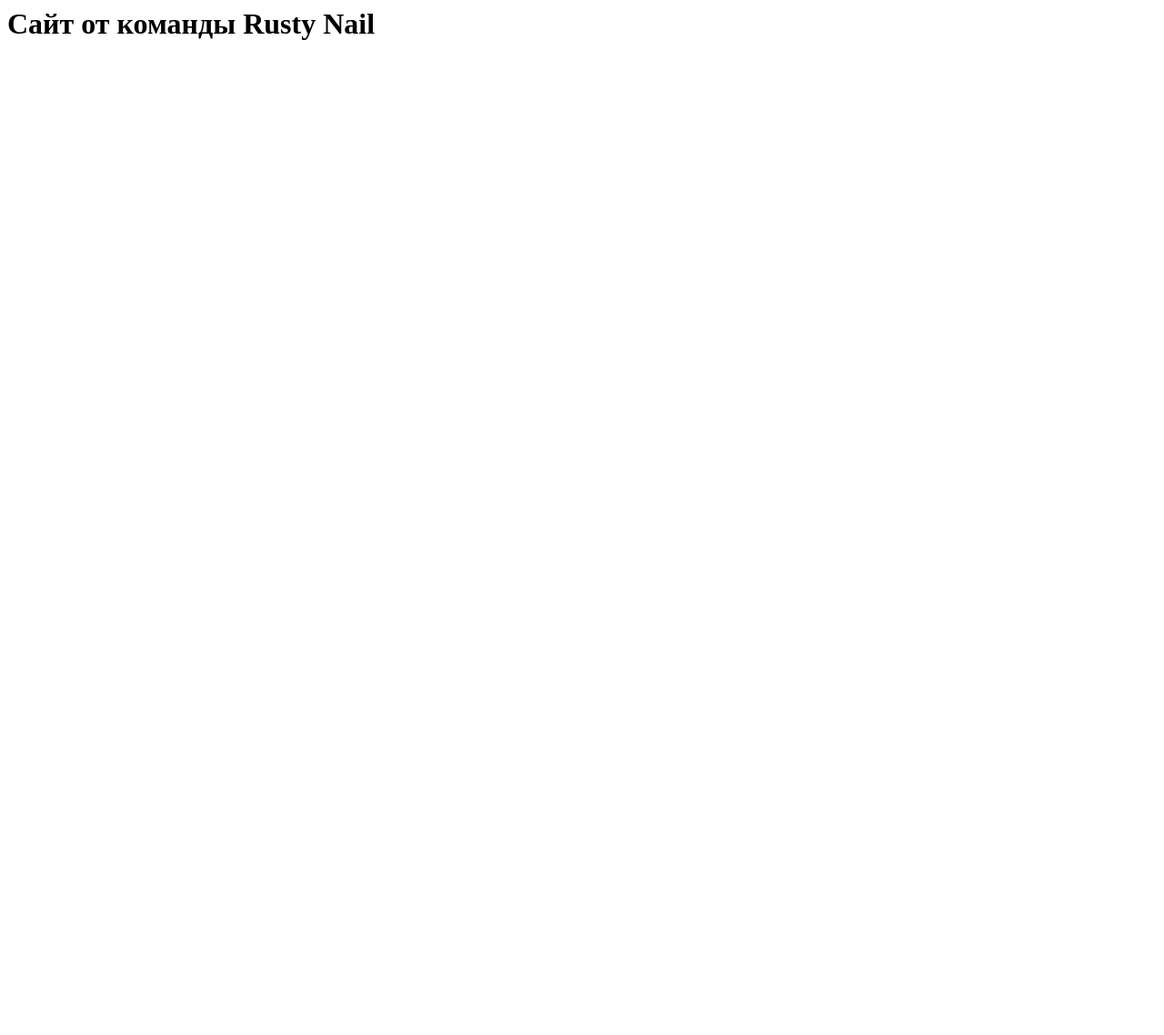
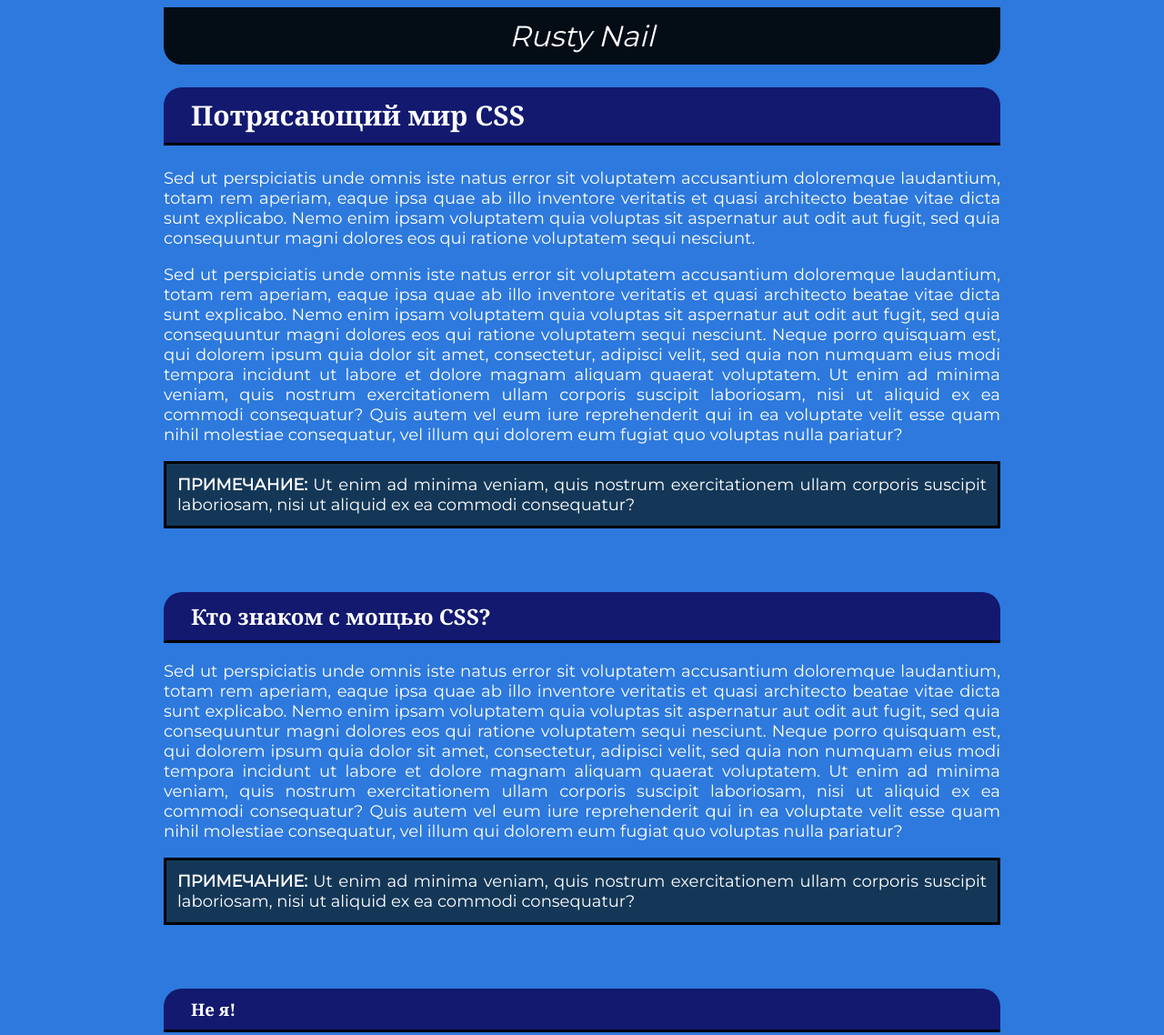
Before and after one commit to MrKobrand/MrKobrand.github.io, a plain HTML site: page index.html in a window 1280 px wide. Shown: the top 1138 px of the page at 91% size. Before the commit the page ends 800 px from the top, so only its background shows below. Drawn offline with Linux system fonts and the light colour scheme.

Commit message:
Update index.html

```diff
--- a/index.html
+++ b/index.html
@@ -1,10 +1,107 @@
-<!DOCKTYPE html>
+<!DOCTYPE html>
 <html lang="ru">
-<head>
-<meta charset="utf-8">
-<title>Rusty Nail</title>
-</head>
-<body>
-<h1>Сайт от команды Rusty Nail</h1>
-</body>
+  <head>
+    <meta charset="UTF-8" />
+    <title>Rusty Nail</title>
+    <link
+      href="https://fonts.googleapis.com/css2?family=Montserrat&display=swap"
+      rel="stylesheet"
+    />
+    <link rel="stylesheet" href="css/style.css" />
+  </head>
+  <body>
+    <article>
+      <div id="logo">
+        Rusty Nail
+      </div>
+      <h1>Потрясающий мир CSS</h1>
+      <p class="text">
+        Sed ut perspiciatis unde omnis iste natus error sit voluptatem
+        accusantium doloremque laudantium, totam rem aperiam, eaque ipsa quae ab
+        illo inventore veritatis et quasi architecto beatae vitae dicta sunt
+        explicabo. Nemo enim ipsam voluptatem quia voluptas sit aspernatur aut
+        odit aut fugit, sed quia consequuntur magni dolores eos qui ratione
+        voluptatem sequi nesciunt.
+      </p>
+      <p class="text">
+        Sed ut perspiciatis unde omnis iste natus error sit voluptatem
+        accusantium doloremque laudantium, totam rem aperiam, eaque ipsa quae ab
+        illo inventore veritatis et quasi architecto beatae vitae dicta sunt
+        explicabo. Nemo enim ipsam voluptatem quia voluptas sit aspernatur aut
+        odit aut fugit, sed quia consequuntur magni dolores eos qui ratione
+        voluptatem sequi nesciunt. Neque porro quisquam est, qui dolorem ipsum
+        quia dolor sit amet, consectetur, adipisci velit, sed quia non numquam
+        eius modi tempora incidunt ut labore et dolore magnam aliquam quaerat
+        voluptatem. Ut enim ad minima veniam, quis nostrum exercitationem ullam
+        corporis suscipit laboriosam, nisi ut aliquid ex ea commodi consequatur?
+        Quis autem vel eum iure reprehenderit qui in ea voluptate velit esse
+        quam nihil molestiae consequatur, vel illum qui dolorem eum fugiat quo
+        voluptas nulla pariatur?
+      </p>
+      <p class="note">
+        <strong>ПРИМЕЧАНИЕ:</strong> Ut enim ad minima veniam, quis nostrum
+        exercitationem ullam corporis suscipit laboriosam, nisi ut aliquid ex ea
+        commodi consequatur?
+      </p>
+
+      <h2>Кто знаком с мощью CSS?</h2>
+
+      <p class="text">
+        Sed ut perspiciatis unde omnis iste natus error sit voluptatem
+        accusantium doloremque laudantium, totam rem aperiam, eaque ipsa quae ab
+        illo inventore veritatis et quasi architecto beatae vitae dicta sunt
+        explicabo. Nemo enim ipsam voluptatem quia voluptas sit aspernatur aut
+        odit aut fugit, sed quia consequuntur magni dolores eos qui ratione
+        voluptatem sequi nesciunt. Neque porro quisquam est, qui dolorem ipsum
+        quia dolor sit amet, consectetur, adipisci velit, sed quia non numquam
+        eius modi tempora incidunt ut labore et dolore magnam aliquam quaerat
+        voluptatem. Ut enim ad minima veniam, quis nostrum exercitationem ullam
+        corporis suscipit laboriosam, nisi ut aliquid ex ea commodi consequatur?
+        Quis autem vel eum iure reprehenderit qui in ea voluptate velit esse
+        quam nihil molestiae consequatur, vel illum qui dolorem eum fugiat quo
+        voluptas nulla pariatur?
+      </p>
+      <p class="note">
+        <strong>ПРИМЕЧАНИЕ:</strong> Ut enim ad minima veniam, quis nostrum
+        exercitationem ullam corporis suscipit laboriosam, nisi ut aliquid ex ea
+        commodi consequatur?
+      </p>
+
+      <h3>Не я!</h3>
+
+      <p class="text">
+        Sed ut perspiciatis unde omnis iste natus error sit voluptatem
+        accusantium doloremque laudantium, totam rem aperiam, eaque ipsa quae ab
+        illo inventore veritatis et quasi architecto beatae vitae dicta sunt
+        explicabo. Nemo enim ipsam voluptatem quia voluptas sit aspernatur aut
+        odit aut fugit, sed quia consequuntur magni dolores eos qui ratione
+        voluptatem sequi nesciunt. Neque porro quisquam est, qui dolorem ipsum
+        quia dolor sit amet, consectetur, adipisci velit, sed quia non numquam
+        eius modi tempora incidunt ut labore et dolore magnam aliquam quaerat
+        voluptatem. Ut enim ad minima veniam, quis nostrum exercitationem ullam
+        corporis suscipit laboriosam, nisi ut aliquid ex ea commodi consequatur?
+        Quis autem vel eum iure reprehenderit qui in ea voluptate velit esse
+        quam nihil molestiae consequatur, vel illum qui dolorem eum fugiat quo
+        voluptas nulla pariatur?
+      </p>
+
+      <h3>Никто!</h3>
+
+      <p class="text">
+        Sed ut perspiciatis unde omnis iste natus error sit voluptatem
+        accusantium doloremque laudantium, totam rem aperiam, eaque ipsa quae ab
+        illo inventore veritatis et quasi architecto beatae vitae dicta sunt
+        explicabo. Nemo enim ipsam voluptatem quia voluptas sit aspernatur aut
+        odit aut fugit, sed quia consequuntur magni dolores eos qui ratione
+        voluptatem sequi nesciunt. Neque porro quisquam est, qui dolorem ipsum
+        quia dolor sit amet, consectetur, adipisci velit, sed quia non numquam
+        eius modi tempora incidunt ut labore et dolore magnam aliquam quaerat
+        voluptatem. Ut enim ad minima veniam, quis nostrum exercitationem ullam
+        corporis suscipit laboriosam, nisi ut aliquid ex ea commodi consequatur?
+        Quis autem vel eum iure reprehenderit qui in ea voluptate velit esse
+        quam nihil molestiae consequatur, vel illum qui dolorem eum fugiat quo
+        voluptas nulla pariatur?
+      </p>
+    </article>
+  </body>
 </html>
```
